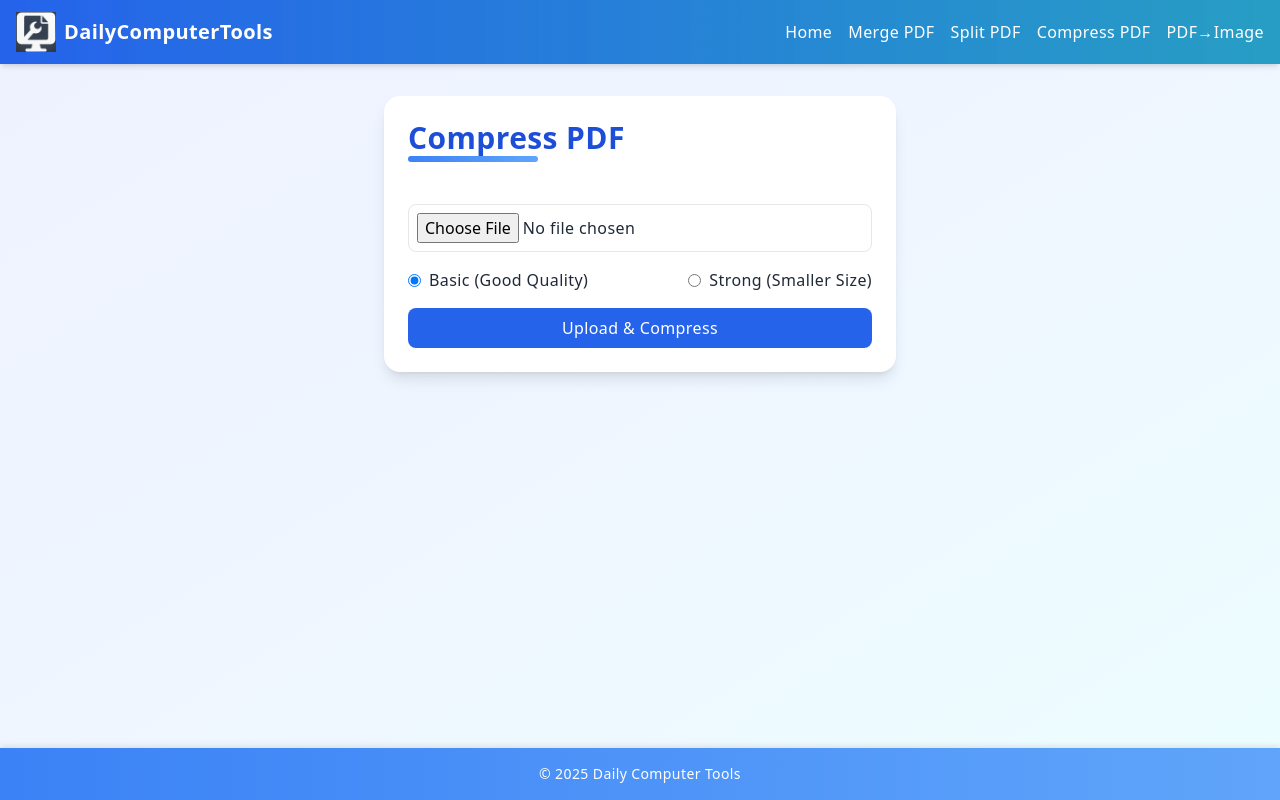
After one commit to ravinair45/useful_utilities-, a Django app: page /pdf_tools/compress_pdf in a window 1280 px wide. The commit adds this page. Run offline with Django 5.2, Linux system fonts and the light colour scheme; some libraries are stand-ins or nearby versions.

Commit message:
Adding Compress PDF feature.

```diff
--- a/dailycomputertools/urls.py
+++ b/dailycomputertools/urls.py
@@ -21,10 +21,11 @@ from pdf_tools import views
 urlpatterns = [
     path('admin/', admin.site.urls),
     path('', views.dashboard, name="pdf_dashboard"),
-    path('pdf_tools/', views.dashboard, name="pdf_dashboard"),  # new dashboard
+    path('pdf_tools/', views.dashboard, name="pdf_dashboard"),
     path('pdf_tools/merge_pdf', views.merge_pdf, name="merge_pdf"),
     path('pdf_tools/split_pdf', views.split_pdf, name="split_pdf"),
     path('pdf_tools/pdf_to_image', views.pdf_to_image, name="pdf_to_image"),
     path('result/<str:file_id>/', views.result, name='result'),
-    path('download/<str:file_id>/', views.download_file, name='download_file')
+    path('download/<str:file_id>/', views.download_file, name='download_file'),
+    path("pdf_tools/compress_pdf", views.compress_pdf, name="compress_pdf"),
 ]
--- a/pdf_tools/templates/pdf_tools/base.html
+++ b/pdf_tools/templates/pdf_tools/base.html
@@ -13,7 +13,7 @@
   </script>
   <meta charset="UTF-8">
   <meta name="viewport" content="width=device-width, initial-scale=1.0">
-  <title>{% block meta_title %}DailyComputerTools - Free PDF Tools{% endblock %}</title>
+  <title>{% block meta_title %}Daily Computer Tools - Free PDF Tools{% endblock %}</title>
   <meta name="description" content="{% block meta_description %}Free online tools to merge, split, convert, and compress PDF files easily.{% endblock %}">
   <meta name="keywords" content="{% block meta_keywords %}Merge PDF, Split PDF, Convert PDF, Compress PDF, Word to PDF, PDF to Image{% endblock %}">
   <link rel="canonical" href="{% block canonical_url %}{{ request.build_absolute_uri }}{% endblock %}">
@@ -31,7 +31,7 @@
   <meta name="twitter:title" content="{% block twitter_title %}DailyComputerTools - Free PDF Tools{% endblock %}">
   <meta name="twitter:description" content="{% block twitter_description %}Free online tools to merge, split, convert, and compress PDF files easily.{% endblock %}">
   <meta name="twitter:image" content="{% block twitter_image %}{% static 'pdf_tools/social-default.png' %}{% endblock %}">
-  <link rel="icon" href="{% static 'pdf_tools/favicon.png' %}" type="image/png">
+  <link rel="icon" href="{% static 'pdf_tools/favicon.ico' %}" type="image/x-icon">
   <script src="https://cdn.tailwindcss.com"></script>
   <link rel="stylesheet" href="{% static 'pdf_tools/custom.css' %}">
 </head>
@@ -66,8 +66,9 @@
                     peer-checked:max-h-96 peer-checked:opacity-100">
           <div class="flex flex-col space-y-2 p-3">
             <a href="/" class="text-white hover:text-gray-200">Home</a>
-            <a href="/pdf_tools/merge_pdf" class="text-white hover:text-gray-200">Merge</a>
-            <a href="/pdf_tools/split_pdf" class="text-white hover:text-gray-200">Split</a>
+            <a href="/pdf_tools/merge_pdf" class="text-white hover:text-gray-200">Merge PDF</a>
+            <a href="/pdf_tools/split_pdf" class="text-white hover:text-gray-200">Split PDF</a>
+            <a href="/pdf_tools/compress_pdf" class="text-white hover:text-gray-200">Compress PDF</a>
             <a href="/pdf_tools/pdf_to_image" class="text-white hover:text-gray-200">PDF→Image</a>
           </div>
         </div>
@@ -78,6 +79,7 @@
         <a href="/" class="text-white hover:text-gray-200">Home</a>
         <a href="/pdf_tools/merge_pdf" class="text-white hover:text-gray-200">Merge PDF</a>
         <a href="/pdf_tools/split_pdf" class="text-white hover:text-gray-200">Split PDF</a>
+        <a href="/pdf_tools/compress_pdf" class="text-white hover:text-gray-200">Compress PDF</a>
         <a href="/pdf_tools/pdf_to_image" class="text-white hover:text-gray-200">PDF→Image</a>
       </div>
     </div>
--- /dev/null
+++ b/pdf_tools/templates/pdf_tools/compress_pdf.html
@@ -0,0 +1,41 @@
+{% extends "pdf_tools/base.html" %}
+{% load static %}
+{% block meta_title %}Compress PDF online. Same PDF quality less file size | Daily Computer Tools{% endblock %}
+{% block meta_description %}Compress PDF file to get the same PDF quality but less filesize. Compress or optimize PDF files online, easily and free.{% endblock %}
+{% block meta_keywords %}Compress PDF, Optimize PDF, Reduce PDF Size, Shrink PDF, Free PDF Tools, Online PDF Compressor, Merge PDF, Split PDF, Combine PDF, Convert PDF, Word to PDF, Excel to PDF, PowerPoint to PDF, PDF to JPG, JPG to PDF{% endblock %}
+{% block canonical_url %}{{ request.build_absolute_uri }}{% endblock %}
+{% block og_title %}Compress PDF online. Same PDF quality less file size{% endblock %}
+{% block og_description %}Compress PDF file to get the same PDF quality but less filesize. Compress or optimize PDF files online, easily and free.{% endblock %}
+{% block og_image %}{% static 'pdf_tools/og/compress.png' %}{% endblock %}
+{% block twitter_title %}Compress PDF online. Same PDF quality less file size{% endblock %}
+{% block twitter_description %}Compress PDF file to get the same PDF quality but less filesize. Compress or optimize PDF files online, easily and free.{% endblock %}
+{% block twitter_image %}{% static 'pdf_tools/og/compress.png' %}{% endblock %}
+
+{% block content %}
+  <div class="max-w-lg mx-auto bg-white p-6 rounded-2xl shadow-lg">
+    <h1 class="text-3xl font-bold text-center text-blue-700 mb-8">
+      Compress PDF
+    </h1>
+    <form method="post" enctype="multipart/form-data" class="space-y-4">
+      {% csrf_token %}
+      <input type="file" name="pdf_file" accept="application/pdf"
+             class="w-full p-2 border rounded-lg focus:ring-2 focus:ring-blue-400">
+
+      <div class="flex justify-between items-center mt-4">
+        <label class="flex items-center space-x-2">
+          <input type="radio" name="compression_level" value="basic" checked>
+          <span>Basic (Good Quality)</span>
+        </label>
+        <label class="flex items-center space-x-2">
+          <input type="radio" name="compression_level" value="strong">
+          <span>Strong (Smaller Size)</span>
+        </label>
+      </div>
+
+      <button type="submit"
+              class="w-full bg-blue-600 text-white py-2 rounded-lg hover:bg-blue-700 transition">
+        Upload & Compress
+      </button>
+    </form>
+  </div>
+{% endblock %}
--- a/pdf_tools/templates/pdf_tools/merge_pdf.html
+++ b/pdf_tools/templates/pdf_tools/merge_pdf.html
@@ -1,9 +1,9 @@
 {% extends "pdf_tools/base.html" %}
 {% load static %}
-{% block meta_title %}Merge PDF files online. Free service to merge PDF{% endblock %}
+{% block meta_title %}Merge PDF files online. Free service to merge PDF | Daily Computer Tools{% endblock %}
 {% block meta_description %}Select multiple PDF files and merge them in seconds. Merge & combine PDF files online, easily and free.{% endblock %}
 {% block meta_keywords %}Merge PDF, Combine PDF, Free PDF Tools, Online PDF Merger{% endblock %}
-{% block canonical_url %}https://www.dailycomputertools.org/pdf_tools/merge_pdf{% endblock %}
+{% block canonical_url %}{{ request.build_absolute_uri }}{% endblock %}
 {% block og_title %}Merge PDF files online. Free service to merge PDF{% endblock %}
 {% block og_description %}Select multiple PDF files and merge them in seconds. Merge & combine PDF files online, easily and free.{% endblock %}
 {% block og_image %}{% static 'pdf_tools/og/merge.png' %}{% endblock %}
--- a/pdf_tools/templates/pdf_tools/pdf_to_image.html
+++ b/pdf_tools/templates/pdf_tools/pdf_to_image.html
@@ -1,9 +1,9 @@
 {% extends "pdf_tools/base.html" %}
 {% load static %}
-{% block meta_title %}Convert PDF to JPG Online - Free PDF to Image Converter{% endblock %}
+{% block meta_title %}Convert PDF to JPG Online - Free PDF to Image Converter | Daily Computer Tools{% endblock %}
 {% block meta_description %}Easily convert PDF pages to JPG or extract images from a PDF. Free online PDF to JPG converter, fast and secure - no installation required.{% endblock %}
 {% block meta_keywords %}PDF to JPG, Convert PDF to Image, Extract Images from PDF, Free PDF Converter, Online PDF Tools, JPG from PDF, Merge PDF, Split PDF, Compress PDF, Word to PDF{% endblock %}
-{% block canonical_url %}https://www.dailycomputertools.org/pdf_tools/pdf_to_image{% endblock %}
+{% block canonical_url %}{{ request.build_absolute_uri }}{% endblock %}
 {% block og_title %}Convert PDF to JPG Online - Free PDF to Image Converter{% endblock %}
 {% block og_description %}Easily convert PDF pages to JPG or extract images from a PDF. Free online PDF to JPG converter, fast and secure.{% endblock %}
 {% block og_image %}{% static 'pdf_tools/og/pdf_to_image.png' %}{% endblock %}
--- a/pdf_tools/templates/pdf_tools/split_pdf.html
+++ b/pdf_tools/templates/pdf_tools/split_pdf.html
@@ -1,10 +1,10 @@
 {% extends "pdf_tools/base.html" %}
 
 {% load static %}
-{% block meta_title %}Split PDF files online. Free service to split PDF{% endblock %}
+{% block meta_title %}Split PDF files online. Free service to split PDF | Daily Computer Tools{% endblock %}
 {% block meta_description %}Split a PDF file by page ranges or extract all PDF pages to multiple PDF files. Split or extract PDF files online, easily and free.{% endblock %}
 {% block meta_keywords %}Split PDF, Extract PDF, PDF Splitter, Free PDF Tools, Online PDF Splitter, Merge PDF, Combine PDF, Compress PDF, Convert PDF, Word to PDF, Excel to PDF, PowerPoint to PDF, PDF to JPG, JPG to PDF{% endblock %}
-{% block canonical_url %}https://www.dailycomputertools.com/pdf_tools/split_pdf{% endblock %}
+{% block canonical_url %}{{ request.build_absolute_uri }}{% endblock %}
 {% block og_title %}Split PDF files online. Free service to split PDF{% endblock %}
 {% block og_description %}Split a PDF file by page ranges or extract all PDF pages to multiple PDF files. Split or extract PDF files online, easily and free.{% endblock %}
 {% block og_image %}{% static 'pdf_tools/og/split.png' %}{% endblock %}
--- a/pdf_tools/views.py
+++ b/pdf_tools/views.py
@@ -1,5 +1,4 @@
-import os
-import subprocess
+import os, uuid
 from django.shortcuts import render, redirect
 from django.http import HttpResponse, FileResponse
 from PyPDF2 import PdfReader, PdfWriter, PdfMerger
@@ -9,11 +8,12 @@ from reportlab.lib.pagesizes import letter
 from reportlab.pdfgen import canvas
 from django.conf import settings
 from django.core.files.storage import default_storage
+from django.core.files.base import ContentFile
 import platform
 import shutil
 import fitz
 from zipfile import ZipFile
-import uuid
+from PIL import Image
 
 def dashboard(request):
     return render(request, "pdf_tools/dashboard.html")
@@ -166,3 +166,57 @@ def download_file(request, file_id):
         return FileResponse(open(file_path, 'rb'), as_attachment=True, filename="merged.pdf")
     else:
         return render(request, 'pdf_tools/result.html', {"error": "File not found."})
+
+def compress_pdf(request):
+    if request.method == "POST":
+        pdf_file = request.FILES.get("pdf_file")
+        compression_level = request.POST.get("compression_level")  # 'basic' or 'strong'
+
+        if not pdf_file:
+            return HttpResponse("Please upload a PDF file.")
+
+        try:
+            pdf_doc = fitz.open(stream=pdf_file.read(), filetype="pdf")
+
+            output_pdf = fitz.open()
+
+            for page_num in range(pdf_doc.page_count):
+                page = pdf_doc[page_num]
+
+                # Scale factor changes based on compression level
+                if compression_level == "basic":
+                    zoom = 1.0  # keep same resolution
+                    quality = 75
+                else:  # strong compression
+                    zoom = 0.5  # reduce resolution by half
+                    quality = 40
+
+                pix = page.get_pixmap(matrix=fitz.Matrix(zoom, zoom))
+
+                # Convert pixmap to Pillow Image
+                img = Image.frombytes("RGB", [pix.width, pix.height], pix.samples)
+
+                # Save compressed image to memory
+                img_bytes_io = BytesIO()
+                img.save(img_bytes_io, format="JPEG", quality=quality, optimize=True)
+                img_bytes = img_bytes_io.getvalue()
+
+                # Insert compressed image back into PDF
+                rect = fitz.Rect(0, 0, pix.width, pix.height)
+                new_page = output_pdf.new_page(width=rect.width, height=rect.height)
+                new_page.insert_image(rect, stream=img_bytes)
+
+            # Save compressed PDF
+            file_id = f"{uuid.uuid4()}_compressed.pdf"
+            output_path = os.path.join("media", file_id)
+            output_pdf.save(output_path, deflate=True)
+
+            pdf_doc.close()
+            output_pdf.close()
+
+            return redirect("result", file_id=file_id)
+
+        except Exception as e:
+            return HttpResponse(f"Error compressing PDF: {e}")
+
+    return render(request, "pdf_tools/compress_pdf.html")
```
Also changed, not shown: pdf_tools/templates/pdf_tools/dashboard.html (+13 -2 lines), pdf_tools/static/pdf_tools/favicon.ico (added), pdf_tools/static/pdf_tools/logo.png, static/pdf_tools/logo.png (deleted), 5 other files.
